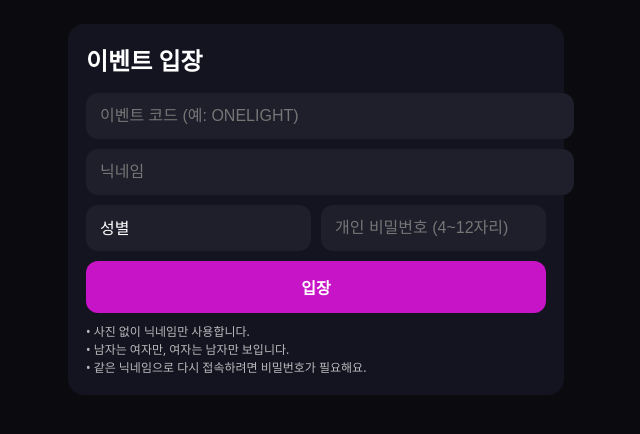
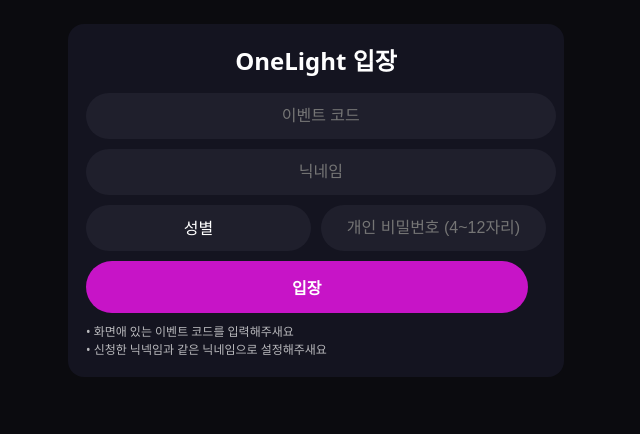
Before and after one commit to minju-kim-1901717/onelight_game, a Django app: page / in a window 1280 px wide. Shown: the top 434 px of the page, without its empty margins (324-964 px from the left). Run offline with Django 4.2, Linux system fonts and the light colour scheme.

Commit message:
🎨 style: 입장 화면 디자인 수정

```diff
--- a/apps/game/templates/game/join.html
+++ b/apps/game/templates/game/join.html
@@ -8,13 +8,13 @@
     body{font-family:system-ui;margin:0;padding:24px;background:#0b0b0f;color:#fff}
     .card{max-width:460px;margin:0 auto;background:#141420;border-radius:16px;padding:18px}
     input,select,button{
-      width:100%;padding:14px;border-radius:12px;border:0;margin-top:10px;
-      font-size:16px;
+      width:96%;padding:14px;border-radius:50px;border:0;margin-top:10px;
+      font-size:16px; text-align:center;
     }
     input,select{background:#1f1f2c;color:#fff;appearance:none}
     select{cursor:pointer}
     button{background:#c714c7;color:#fff;font-weight:800;cursor:pointer}
-    button:disabled{opacity:.5;cursor:not-allowed}
+    button:disabled{opacity:.5;cursor:not-allowed; margin: auto; display: block}
     .hint{opacity:.7;font-size:12px;margin-top:10px;line-height:1.5}
     .row{display:flex;gap:10px}
     .row > *{flex:1}
@@ -22,9 +22,9 @@
 </head>
 <body>
   <div class="card">
-    <h2 style="margin:0 0 6px 0;">이벤트 입장</h2>
+    <h2 style="margin:0 0 6px 0; text-align: center">OneLight 입장</h2>
 
-    <input id="code" placeholder="이벤트 코드 (예: ONELIGHT)" autocomplete="off" />
+    <input id="code" placeholder="이벤트 코드" autocomplete="off" />
     <input id="nickname" placeholder="닉네임" maxlength="30" autocomplete="off" />
 
     <div class="row">
@@ -39,9 +39,8 @@
     <button id="btn">입장</button>
 
     <div class="hint">
-      • 사진 없이 닉네임만 사용합니다.<br/>
-      • 남자는 여자만, 여자는 남자만 보입니다.<br/>
-      • 같은 닉네임으로 다시 접속하려면 비밀번호가 필요해요.
+      • 화면애 있는 이벤트 코드를 입력해주새요<br/>
+      • 신청한 닉넥임과 같은 닉네임으로 설정해주새요
     </div>
   </div>
 
```
